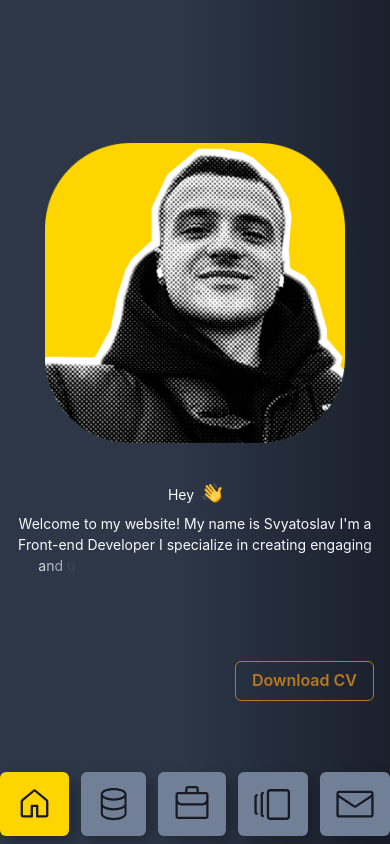
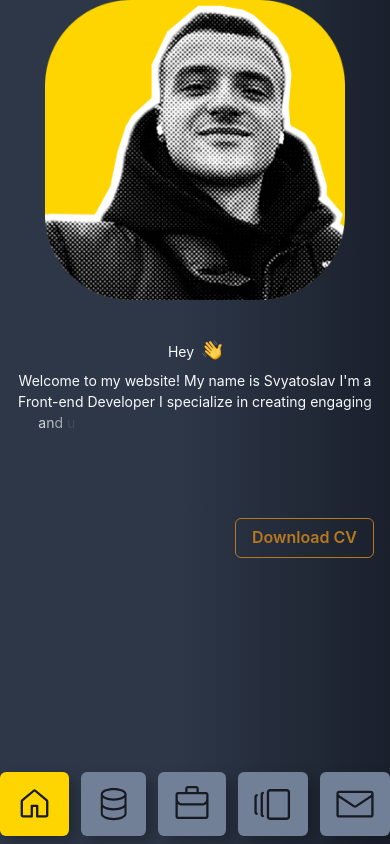
Before and after one commit to kitaiv/portfolio, a React (Create React App) app: page / in a window 390 px wide. Built offline with nearby package versions, Linux system fonts and the light colour scheme; no server answers.

Commit message:
bug: content overwrite a navigation

```diff
--- a/src/App.tsx
+++ b/src/App.tsx
@@ -71,14 +71,14 @@ function App() {
           flexDirection={
             breakpoints === 'base' && 'sm' ? 'column-reverse' : 'column'
           }
-          justifyContent="space-between"
+          justifyContent={breakpoints === 'base' && 'sm' ? 'start' : 'space-between'}
           alignItems={'center'}
           maxW="2xl"
           w="100%"
           h="100vh"
         >
           <Navigation setAnimateTab={setAnimateTab} />
-          <Flex h="100%" w='100%' align={'center'} justifyContent='center'>
+          <Flex h="max-content" w='100%' align={'center'} justifyContent='center'>
             <Switch>
               <Route exact path="/">
                 <Home
@@ -115,9 +115,9 @@ function App() {
             </Switch>
           </Flex>
         </Container>
-        {selectedItem && (
-          <Modal />
-        )}
+          {selectedItem && (
+            <Modal />
+          )}
       </Box>
     </Context.Provider>
   );
```
